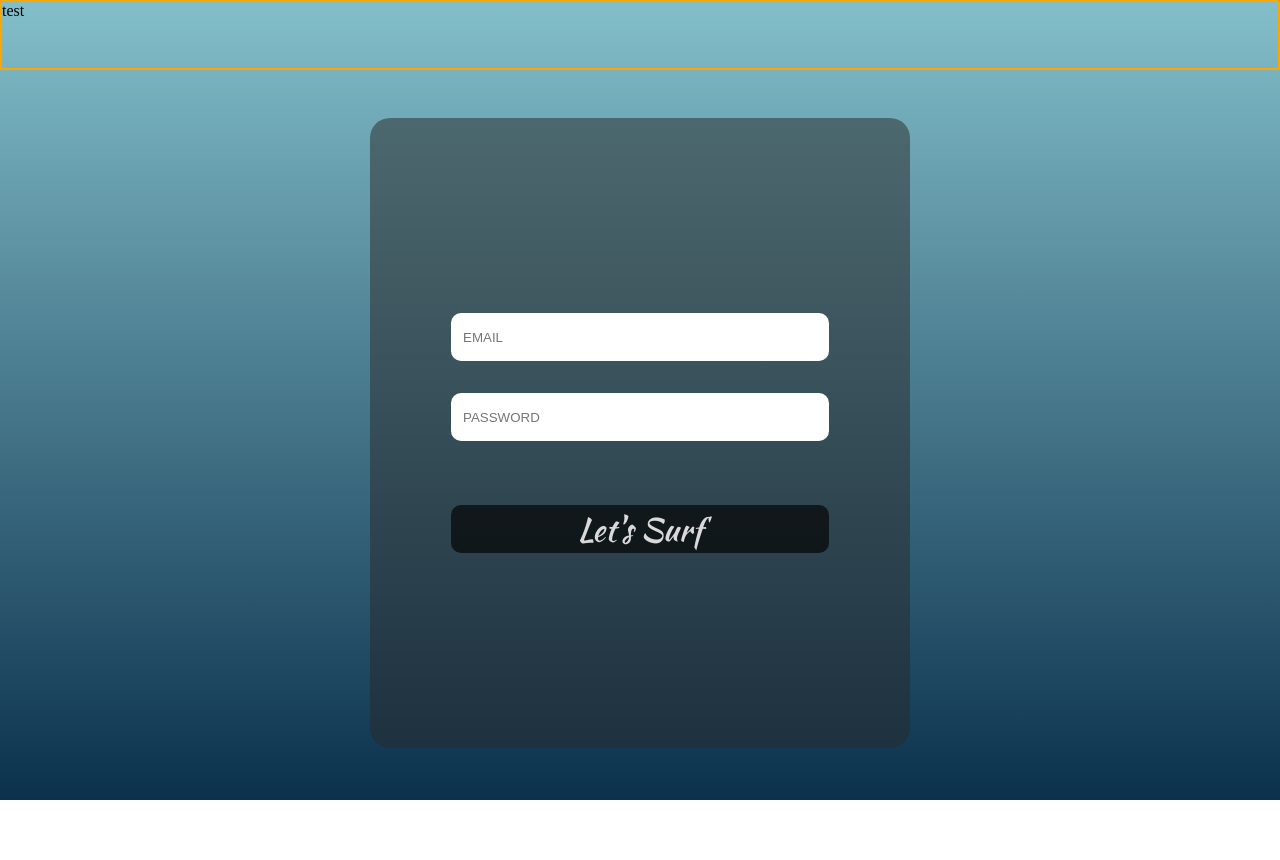
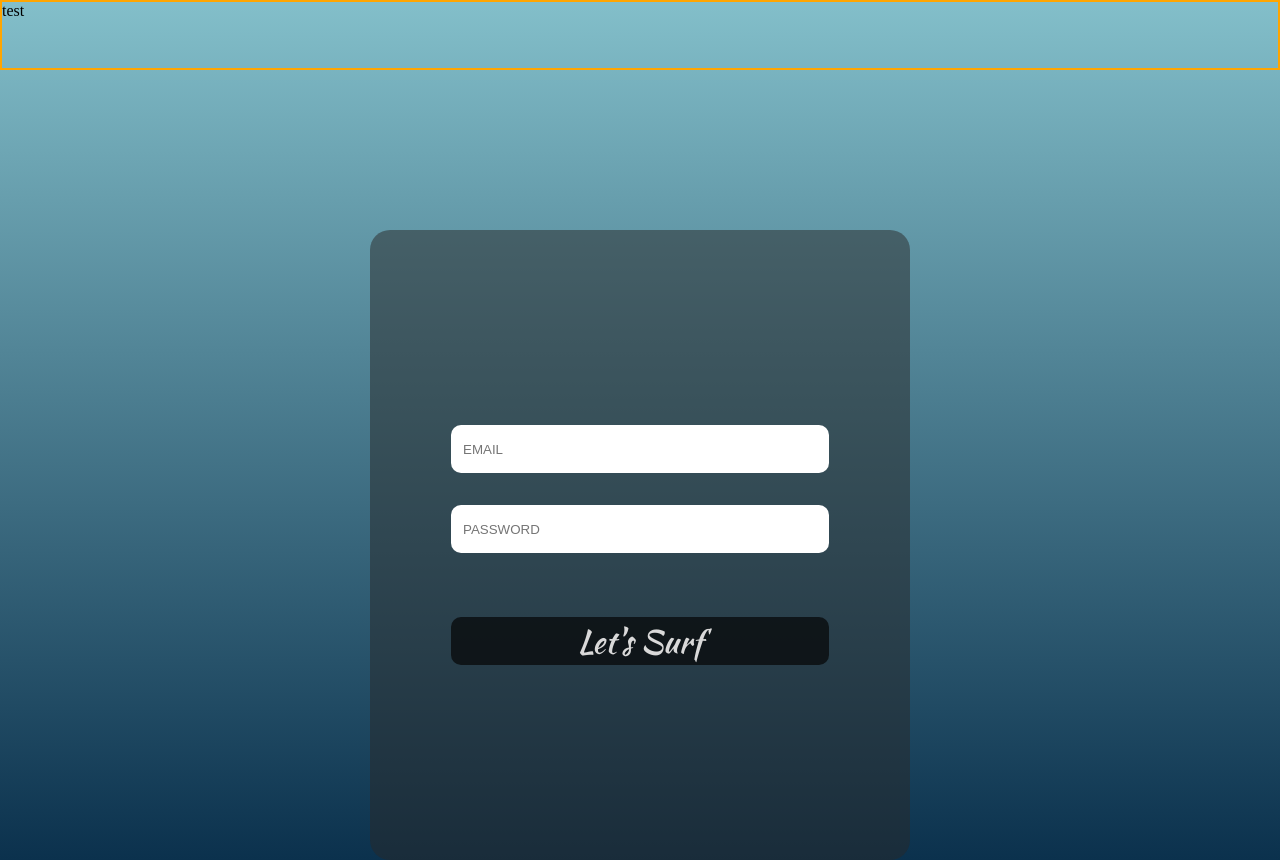
Before and after one commit to iliassJda/next-surf, a Next.js app: page /login in a window 1280 px wide. Before the commit the page ends 800 px from the top, so only its background shows below. Built offline with nearby package versions, Linux system fonts and the light colour scheme.

Commit message:
center fixed

```diff
--- a/src/app/layout.tsx
+++ b/src/app/layout.tsx
@@ -27,7 +27,7 @@ export default function RootLayout({
       {/* <body className={`${geistSans.variable} ${geistMono.variable}`}> */}
       <body>
         <NavbarBoot />
-        <div className="centerPage">{children}</div>
+        <div>{children}</div>
       </body>
     </html>
   );
--- a/src/app/login/login.module.css
+++ b/src/app/login/login.module.css
@@ -6,10 +6,10 @@ body {
 
 .page {
   /* border: solid purple 2px; */
-  padding-top: 3rem;
-  /* display: flex;
+  padding-top: 10rem;
+  display: flex;
   justify-content: center;
-  align-items: center; */
+  align-items: center;
 }
 
 .greyContainer {
```
